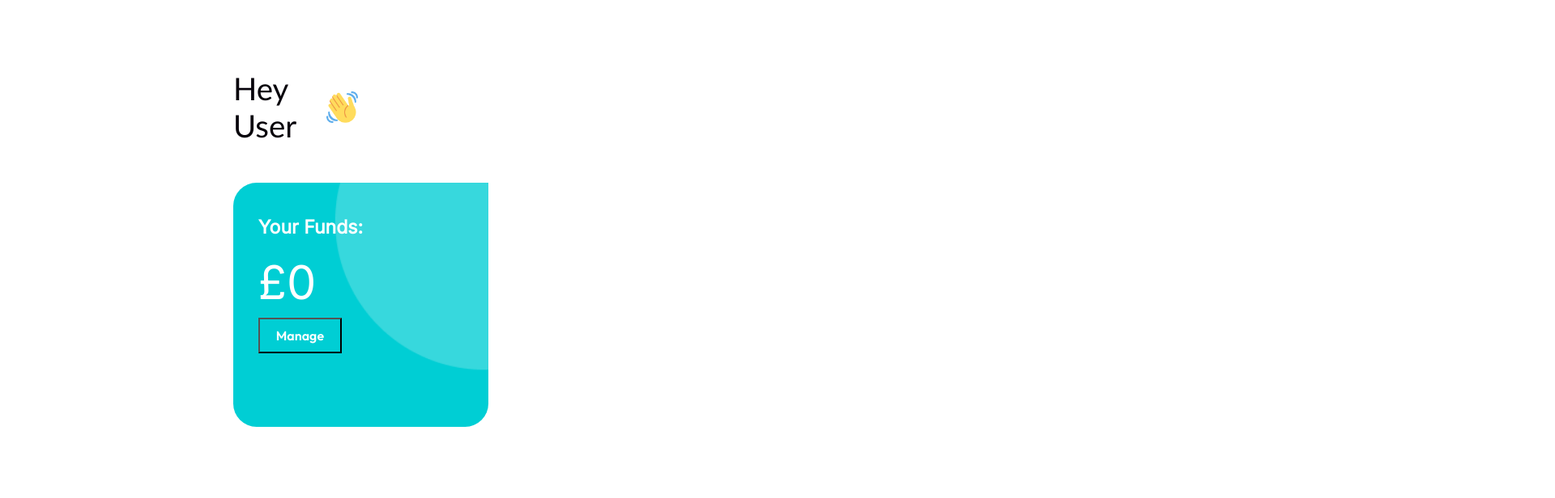
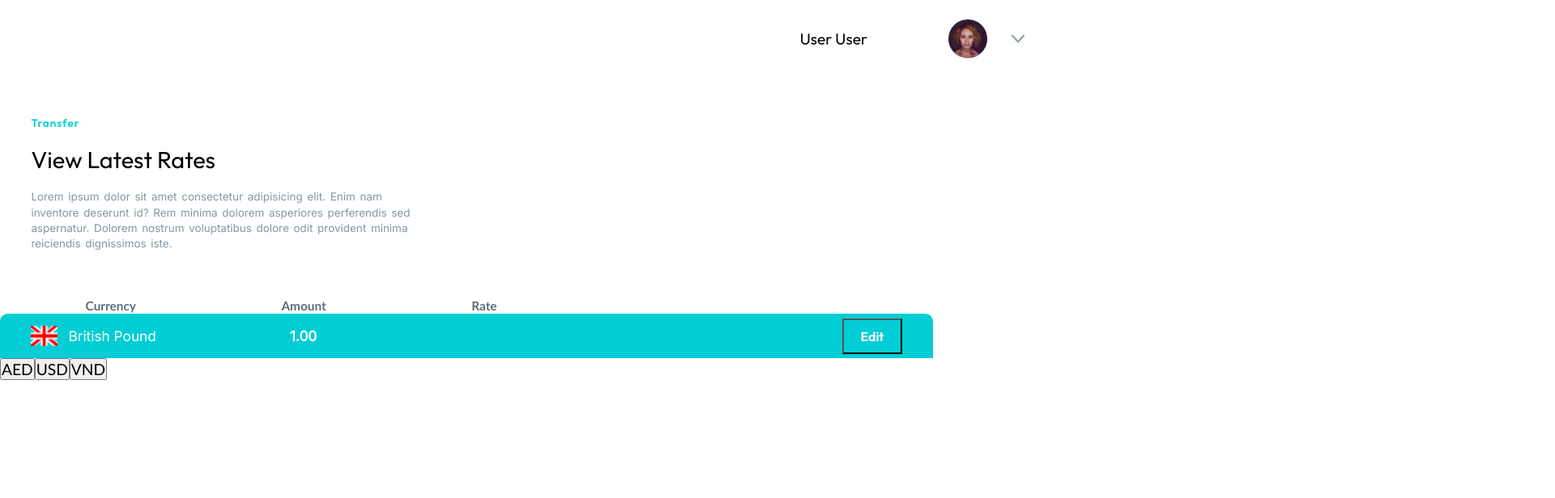
Before and after one commit to nology-tech/quadra-client-project, a React (Create React App) app: page /wallet in a window 1280 px wide. Shown: the top 616 px of the page at 81% size, 1920 px wide, since content can reach past the window. Built offline with nearby package versions, Linux system fonts and the light colour scheme; no server answers.

Commit message:
added logged in user, set  true or false conditions, added flag

```diff
--- a/src/App.jsx
+++ b/src/App.jsx
@@ -1,18 +1,20 @@
-import { Route, Routes } from "react-router-dom";
-import Home from "./pages/Home/Home";
+// import { Route, Routes } from "react-router-dom";
+// import Home from "./pages/Home/Home";
 import "./styles/main.scss";
-import Login from "./pages/Login/Login";
-import SignUp from "./pages/SignUp/SignUp";
-import Wallet from "./pages/Wallet/Wallet";
+// import Login from "./pages/Login/Login";
+// import SignUp from "./pages/SignUp/SignUp";
+// import Wallet from "./pages/Wallet/Wallet";
+import LiveRates from "./pages/LiveRates/LiveRates";
 
 const App = () => {
   return (
-    <Routes>
-      <Route path="*" element={<Home />} />
-      <Route path="/login" element={<Login />} />
-      <Route path="/signup" element={<SignUp />} />
-      <Route path="/wallet" element={<Wallet />} />
-    </Routes>
+    // <Routes>
+    //   <Route path="*" element={<Home />} />
+    //   <Route path="/login" element={<Login />} />
+    //   <Route path="/signup" element={<SignUp />} />
+    //   <Route path="/wallet" element={<Wallet />} />
+    // </Routes>
+    <LiveRates />
   );
 };
 
--- a/src/components/LiveRate/LiveRate.jsx
+++ b/src/components/LiveRate/LiveRate.jsx
@@ -1,13 +1,13 @@
 import "./LiveRate.scss";
 import Button from "../Button/Button";
-
+import GBP from "../../assets/images/gbp.png";
 const LiveRate = ({
   name,
   amount = "1.00",
-  rate = "0.0037",
-  image_url = "../assets/images/credit-card.png",
+  rate,
+  image_url = GBP,
   handleClick,
-  isCurrentCurrency = false,
+  isCurrentCurrency = true,
 }) => {
   return (
     <div className={isCurrentCurrency ? "live-rate current" : "live-rate"}>
--- a/src/pages/LiveRates/LiveRates.jsx
+++ b/src/pages/LiveRates/LiveRates.jsx
@@ -2,7 +2,7 @@ import { useEffect, useState } from "react";
 import LiveRate from "../../components/LiveRate/LiveRate";
 import "./LiveRates.scss";
 import { getCurrencyGBP } from "../../utils/apiUtils";
-
+import LoggedIn from "../../components/LoggedIn/LoggedIn";
 const LiveRates = () => {
   const [currRates, setCurrRates] = useState({});
   const [selectCurr, setSelectCurr] = useState(["British Pound"]);
@@ -26,7 +26,33 @@ const LiveRates = () => {
     return;
   };
 
+  const singleRate = selectCurr.map((item, i) => {
+    if (i === 0) {
       return (
+        <LiveRate
+          name={item}
+          amount={currRates[item]}
+          key={i}
+          isCurrentCurrency={true}
+        />
+      );
+    } else {
+      return (
+        <LiveRate
+          name={item}
+          amount={currRates[item]}
+          key={i}
+          isCurrentCurrency={false}
+        />
+      );
+    }
+  });
+
+  return (
+    <>
+      <div className="user-nav">
+        <LoggedIn firstName={"User"} lastName={"User"} />
+      </div>
       <div className="rates">
         <div className="rates-info">
           <h1 className="rates-info__transfer"> Transfer </h1>
@@ -34,8 +60,8 @@ const LiveRates = () => {
           <p className="rates-info__content">
             Lorem ipsum dolor sit amet consectetur adipisicing elit. Enim nam
             inventore deserunt id? Rem minima dolorem asperiores perferendis sed
-          aspernatur. Dolorem nostrum voluptatibus dolore odit provident minima
-          reiciendis dignissimos iste.
+            aspernatur. Dolorem nostrum voluptatibus dolore odit provident
+            minima reiciendis dignissimos iste.
           </p>
         </div>
         <div className="rates-ctner">
@@ -53,11 +79,7 @@ const LiveRates = () => {
             <div> </div>
             <div></div>
           </div>
-        <div>
-          {selectCurr.map((item, i) => (
-            <LiveRate name={item} amount={currRates[item]} key={i} />
-          ))}
-        </div>
+          <div>{singleRate}</div>
         </div>
         <button onClick={addRate} value="AED">
           AED
@@ -69,6 +91,7 @@ const LiveRates = () => {
           VND
         </button>
       </div>
+    </>
   );
 };
 
--- a/src/pages/LiveRates/LiveRates.scss
+++ b/src/pages/LiveRates/LiveRates.scss
@@ -1,5 +1,10 @@
 @use "../../styles/_variables.scss" as *;
 @use "../../styles/_typography.scss" as *;
+
+.user-nav {
+  display: flex;
+  justify-content: flex-end;
+}
 .rates {
   .rates-info {
     width: 40%;
```
Also changed, not shown: src/assets/images/gbp.png (added). Lines whose indentation alone changed are shown as unchanged.
